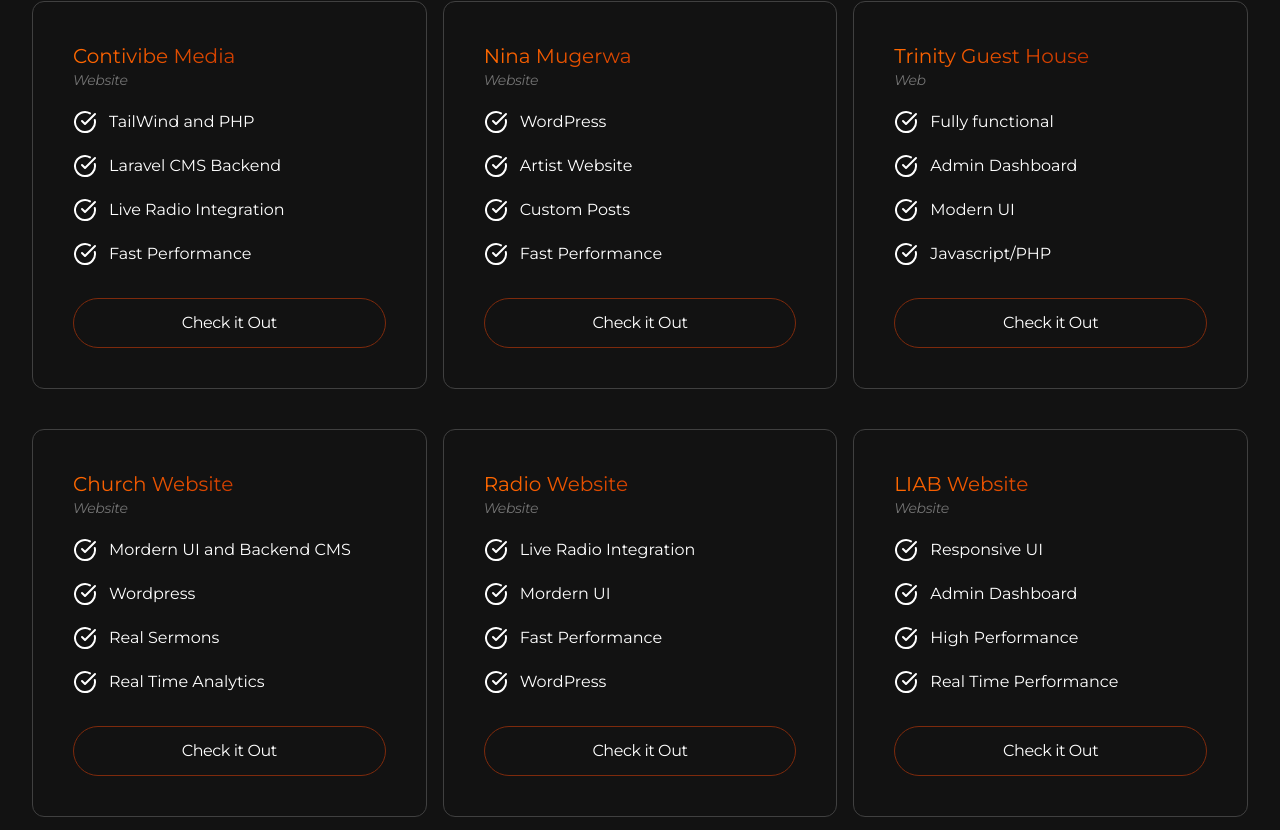
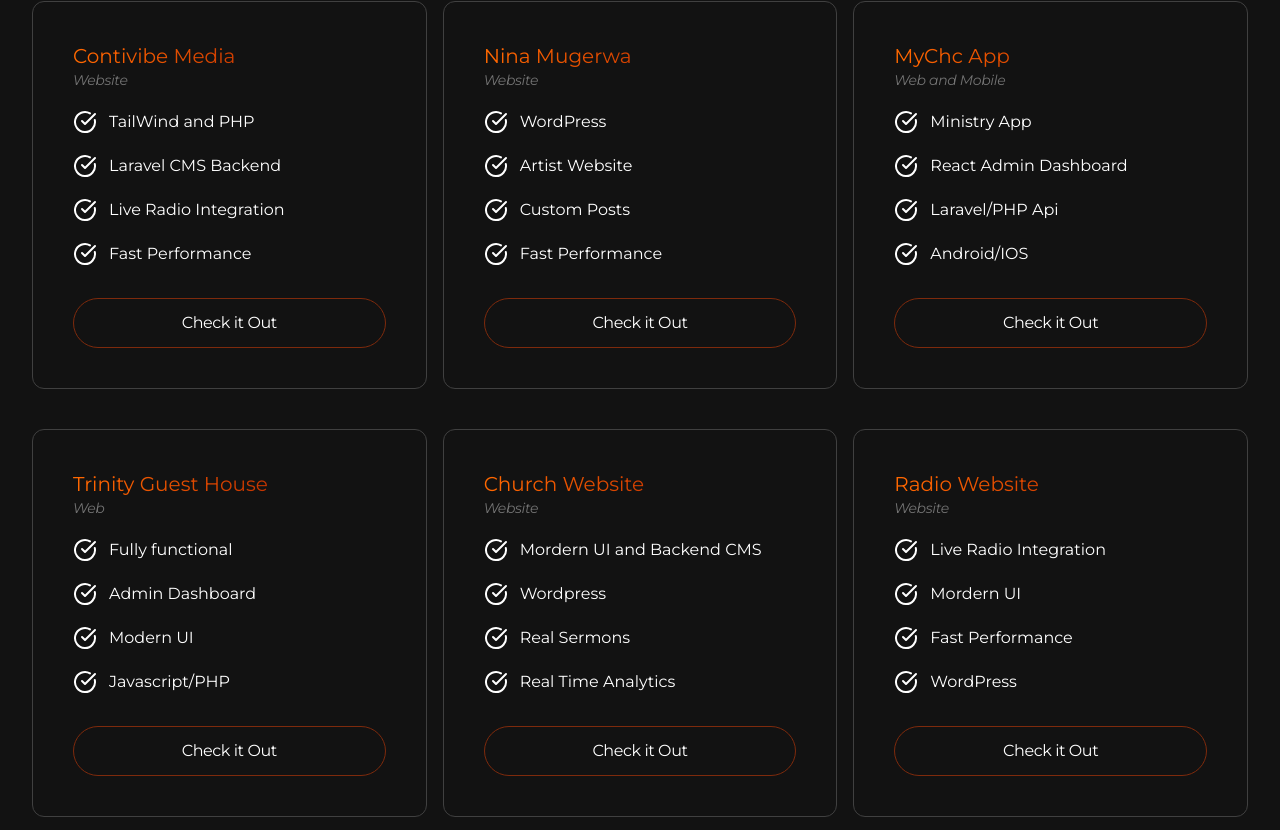
Before and after one commit to MWIYIKINWA/prosperTech.com, a React (Vite) app: page / in a window 1280 px wide. Shown: the part 1670-2500 px from the top of the page. Built offline with nearby package versions, Linux system fonts and the light colour scheme.

Commit message:
Update index.jsx

```diff
--- a/src/constants/index.jsx
+++ b/src/constants/index.jsx
@@ -112,6 +112,16 @@
       "Fast Performance"
     ],
      link:"https://ninamugerwa.com/",
+  }, {
+    title: "MyChc App",
+    category: "Web and Mobile",
+    features: [
+      "Ministry App",
+      "React Admin Dashboard",
+      "Laravel/PHP Api",
+      "Android/IOS",
+    ],
+    link:"https://github.com/MWIYIKINWA/myChc",
   },
    {
     title: "Trinity Guest House",
```
